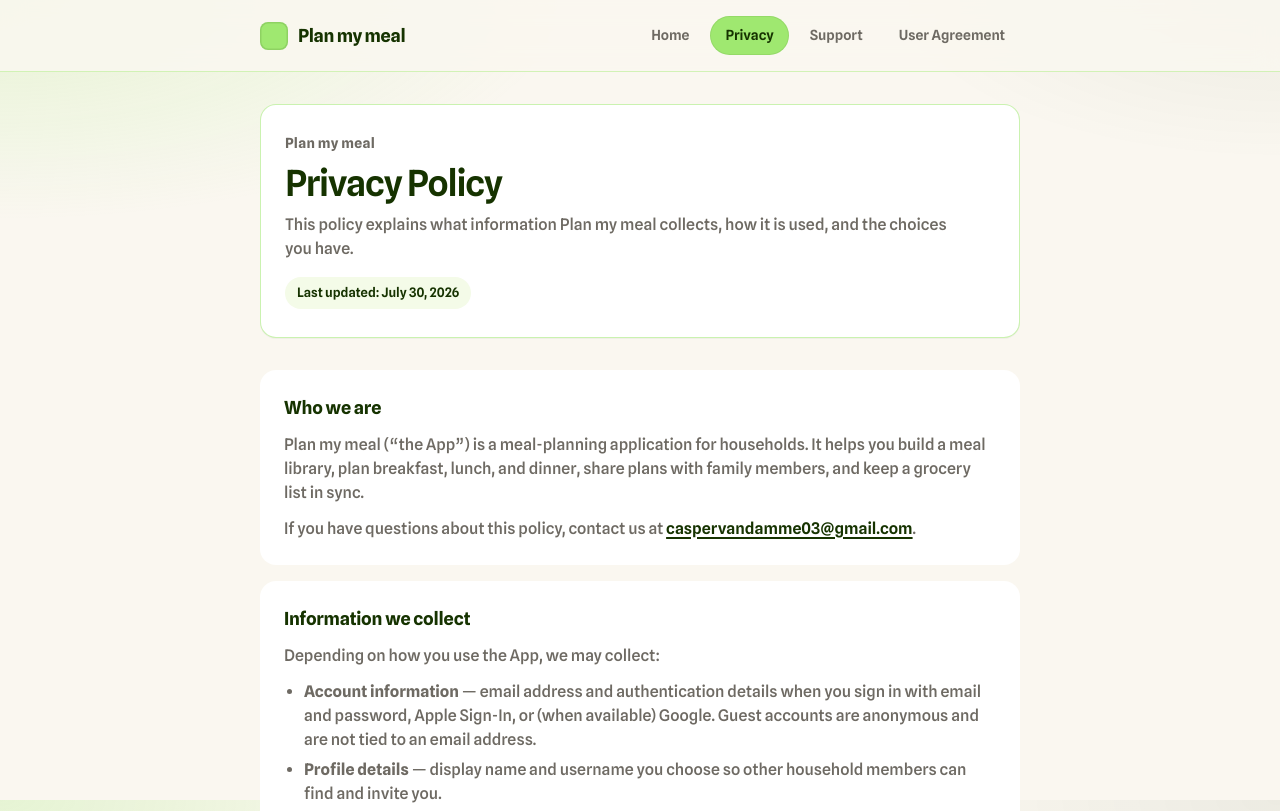
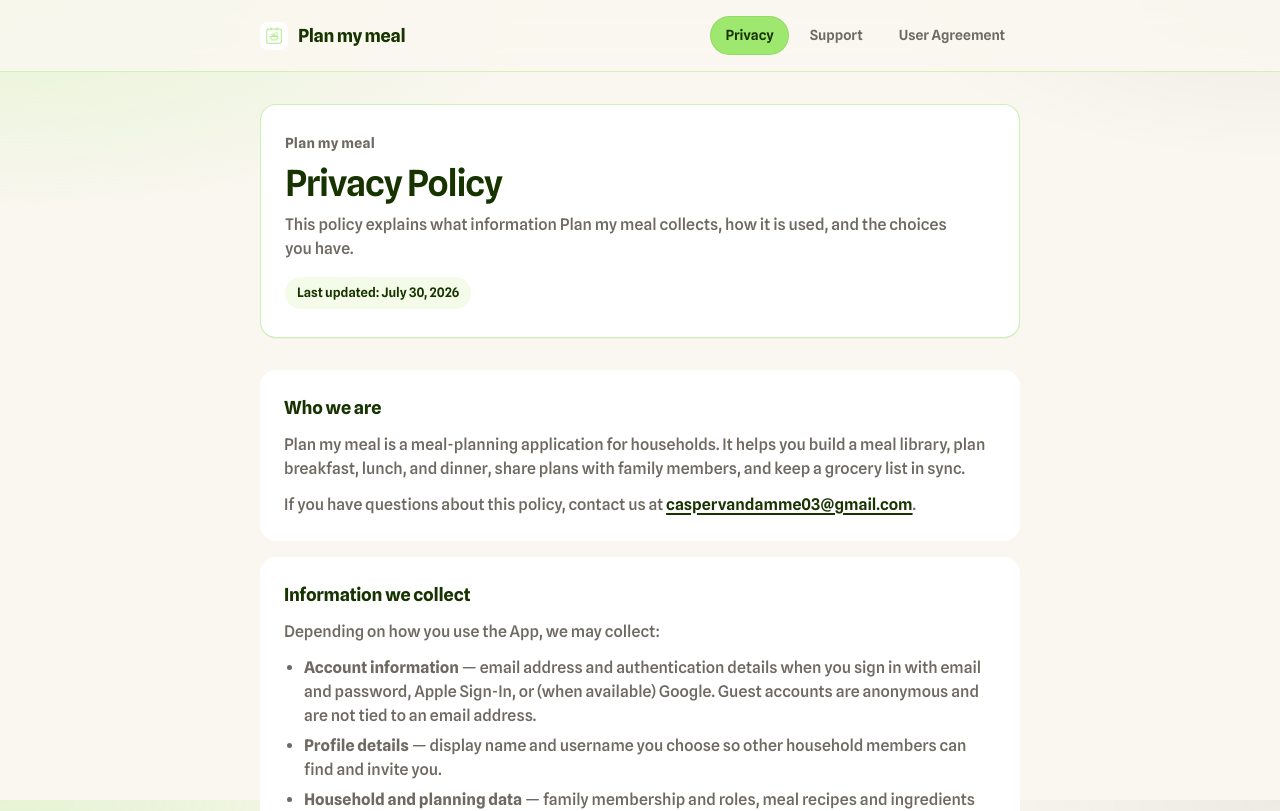
Before and after one commit to Vandammecasper/meal-planner-web, a React (Vite) app: page /privacy in a window 1280 px wide. Shown: the top 811 px of the page. Built offline with nearby package versions, Linux system fonts and the light colour scheme.

Commit message:
🚸Improves UX

```diff
--- a/index.html
+++ b/index.html
@@ -2,6 +2,7 @@
 <html lang="en">
   <head>
     <meta charset="UTF-8" />
+    <link rel="icon" type="image/png" href="/logo.png" />
     <link rel="icon" type="image/svg+xml" href="/favicon.svg" />
     <meta name="viewport" content="width=device-width, initial-scale=1.0" />
     <meta
--- a/src/components/Layout.css
+++ b/src/components/Layout.css
@@ -40,8 +40,9 @@
   width: 28px;
   height: 28px;
   border-radius: 8px;
-  background: var(--color-primary);
-  box-shadow: inset 0 0 0 1.5px rgba(22, 51, 0, 0.12);
+  object-fit: contain;
+  background: #ffffff;
+  display: block;
 }
 
 .layout__brand-name {
--- a/src/components/Layout.tsx
+++ b/src/components/Layout.tsx
@@ -3,7 +3,6 @@ import { APP_NAME } from '../theme';
 import './Layout.css';
 
 const navItems = [
-  { to: '/', label: 'Home', end: true },
   { to: '/privacy', label: 'Privacy' },
   { to: '/support', label: 'Support' },
   { to: '/user-agreement', label: 'User Agreement' },
@@ -15,7 +14,13 @@ export function Layout() {
       <header className="layout__header">
         <div className="layout__header-inner">
           <NavLink to="/" className="layout__brand" end>
-            <span className="layout__brand-mark" aria-hidden="true" />
+            <img
+              className="layout__brand-mark"
+              src="/logo.png"
+              alt=""
+              width={28}
+              height={28}
+            />
             <span className="layout__brand-name">{APP_NAME}</span>
           </NavLink>
           <nav className="layout__nav" aria-label="Legal pages">
@@ -23,7 +28,6 @@ export function Layout() {
               <NavLink
                 key={item.to}
                 to={item.to}
-                end={'end' in item ? item.end : false}
                 className={({ isActive }) =>
                   `layout__nav-link${isActive ? ' layout__nav-link--active' : ''}`
                 }
--- a/src/pages/Privacy.tsx
+++ b/src/pages/Privacy.tsx
@@ -11,9 +11,9 @@ export function Privacy() {
     >
       <Section title="Who we are">
         <p>
-          {APP_NAME} (“the App”) is a meal-planning application for households. It helps you
-          build a meal library, plan breakfast, lunch, and dinner, share plans with family
-          members, and keep a grocery list in sync.
+          {APP_NAME} is a meal-planning application for households. It helps you build a meal
+          library, plan breakfast, lunch, and dinner, share plans with family members, and keep a
+          grocery list in sync.
         </p>
         <p>
           If you have questions about this policy, contact us at{' '}
```
Also changed, not shown: public/favicon.svg, public/logo.png (added).
